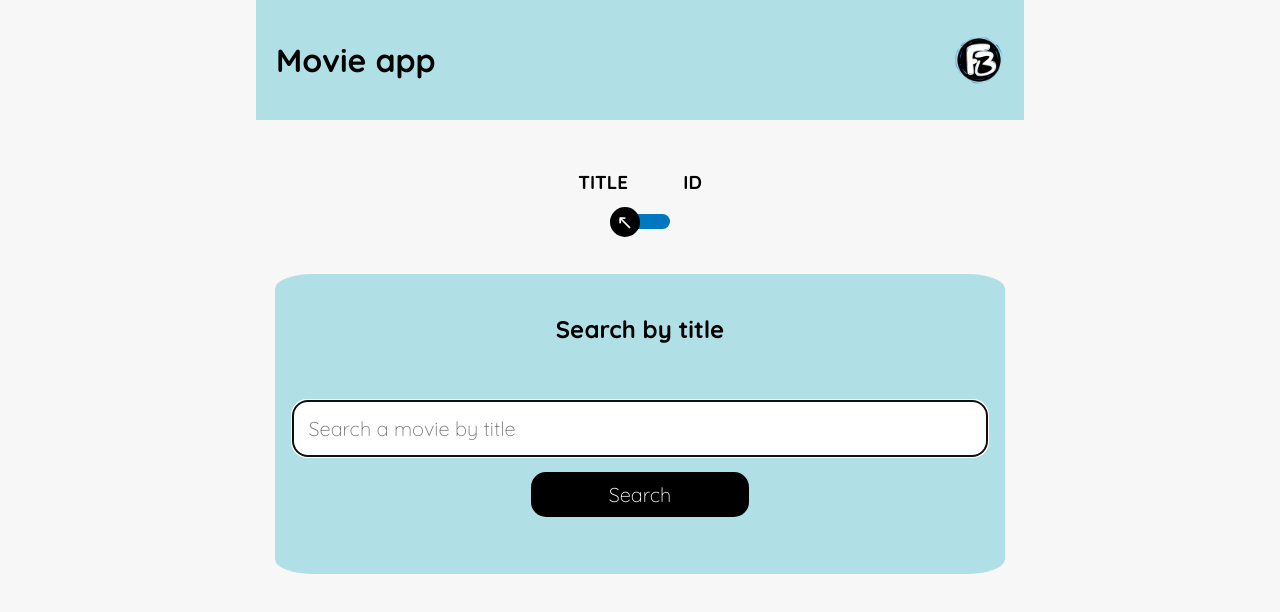
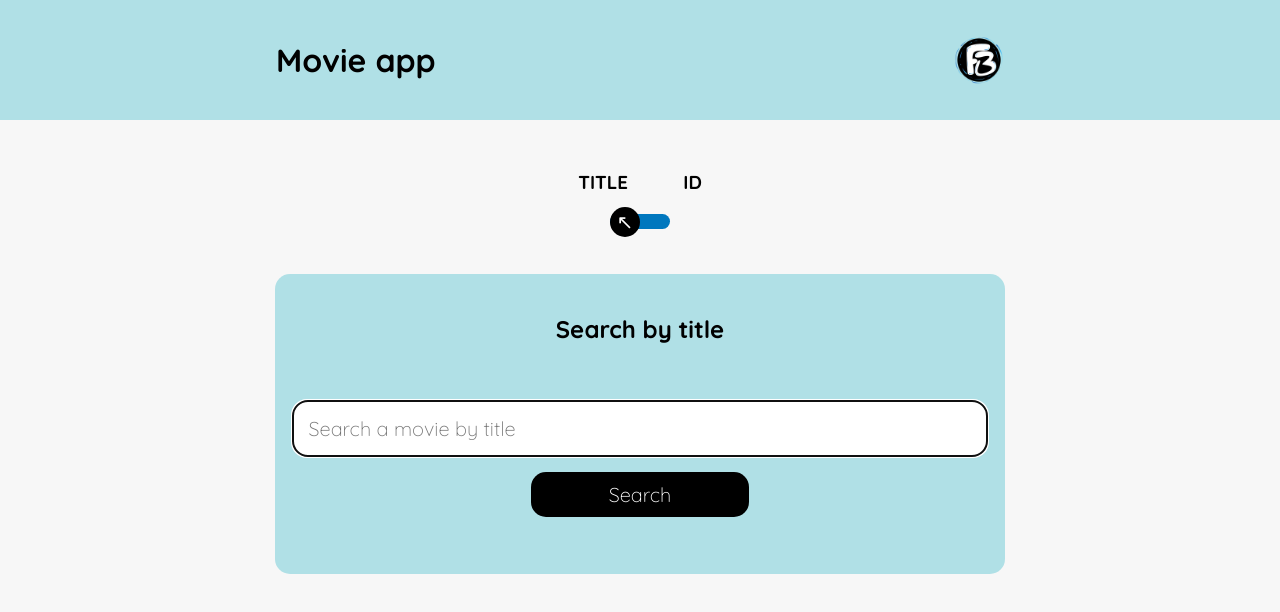
Before and after one commit to Fabbeiru/MovieApp, a React (Create React App) app: page / in a window 1280 px wide. Shown: the top 612 px of the page. Built offline with nearby package versions, Linux system fonts and the light colour scheme; no server answers; the HTML template or start-up script is replaced by a standard one; a web font is replaced by a local one.

Commit message:
Small css fixes

```diff
--- a/src/App.tsx
+++ b/src/App.tsx
@@ -44,12 +44,14 @@ function App() {
 
   return (
     <div className="App">
-      <div className="wrapper">
+      <div className="header-wrapper">
         <header>
           <h1>Movie app</h1>
           <img className='logo' src={ logo } alt="Fabbeiru's logo" />
         </header>
+      </div>
 
+      <div className="wrapper">
         <div className="input-form-wrapper">
           <div className="search-by-wrapper">
             <h3>Title Id</h3>
--- a/src/index.css
+++ b/src/index.css
@@ -22,6 +22,26 @@
   background-color: #f7f7f7;
 }
 
+.header-wrapper {
+  width: 100%;
+  display: flex;
+  align-items: center;
+  justify-content: center;
+  background-color: var(--bg);
+}
+header {
+  height: 100%;
+  width: 100%;
+  padding: 35px 20px;
+  display: flex;
+  flex-direction: row;
+  justify-content: space-between;
+  align-items: center;
+}
+.logo {
+  width: 50px;
+}
+
 .wrapper {
   z-index: 0;
   width: 100%;
@@ -30,20 +50,7 @@
   justify-content: center;
   flex-direction: column;
   row-gap: 50px;
-}
-
-header {
-  height: 100%;
-  width: 100%;
-  padding: 35px 20px;
-  display: flex;
-  flex-direction: row;
-  justify-content: space-between;
-  align-items: center;
-  background-color: var(--bg);
-}
-.logo {
-  width: 50px;
+  margin-top: 50px;
 }
 
 .search-by-wrapper {
@@ -154,7 +161,7 @@ header {
   flex-direction: column;
   -webkit-backface-visibility: hidden;
   backface-visibility: hidden;
-  border-radius: 5%;
+  border-radius: 15px;
   background-color: var(--bg);
 }
 .card-back {
@@ -172,12 +179,12 @@ header {
 }
 
 @media (min-width: 768px) {
-  .wrapper {
+  .wrapper, header{
     width: 70%;
   }
 }
 @media (min-width: 1024px) {
-  .wrapper {
+  .wrapper, header{
     width: 60%;
   }
 }
```
